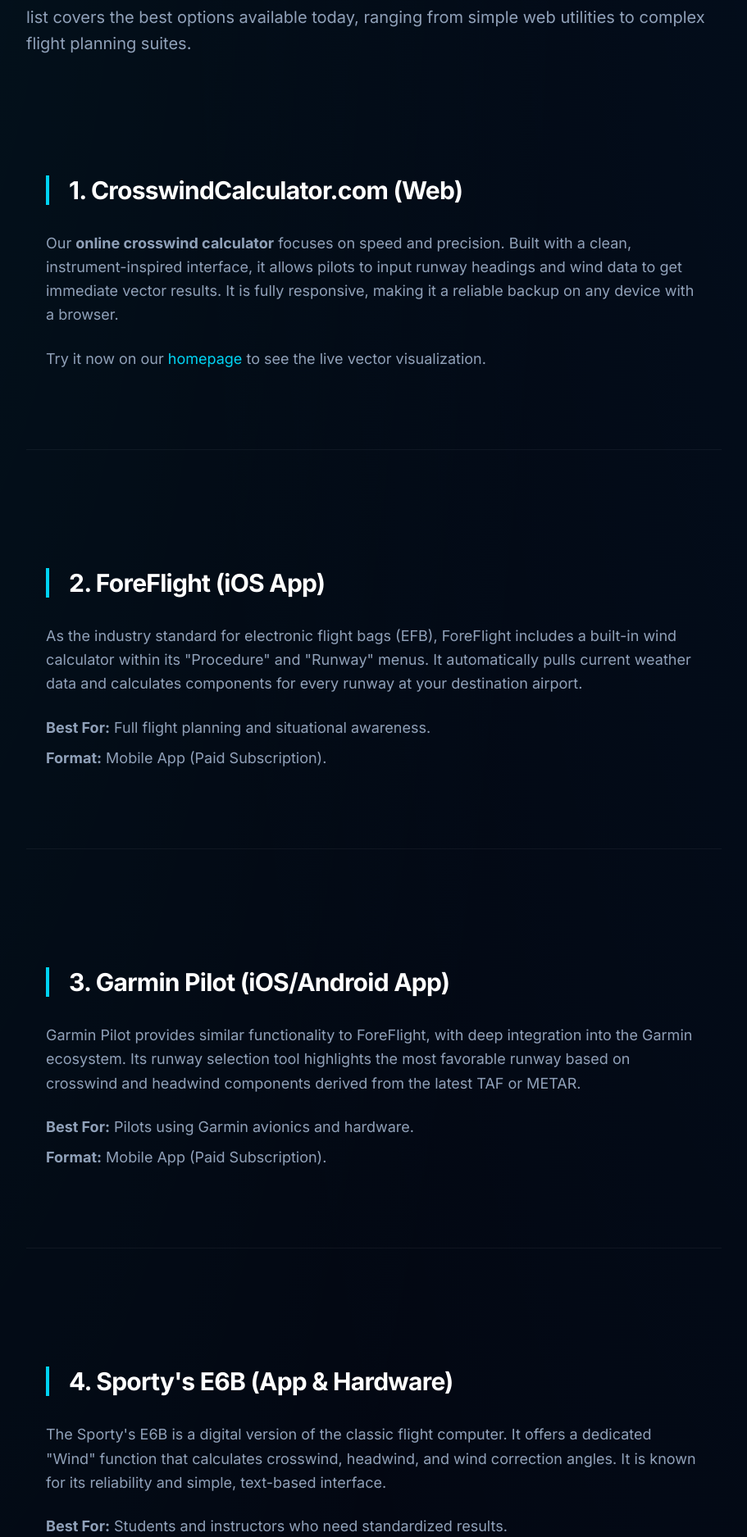
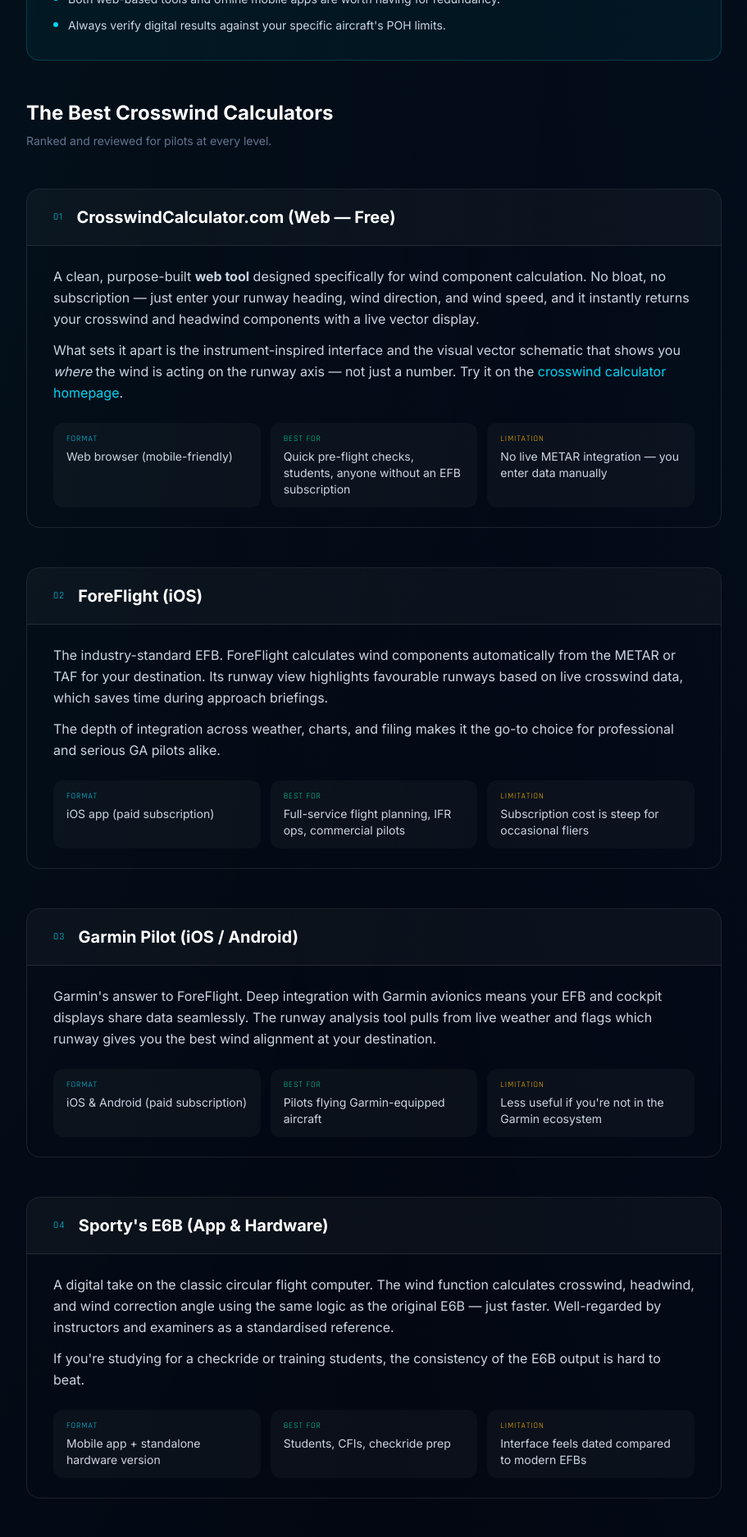
Before and after one commit to stuartmarsden77-gif/crosswind_calculator, a Next.js app: page /guides/best-crosswind-calculators in a window 1280 px wide. Shown: the part 640-2515 px from the top of the page at 82% size, without its empty margins (184-1095 px from the left). Built offline with nearby package versions, Linux system fonts and the light colour scheme.

Commit message:
Update Best Crosswind Calculators roundup guide with structured content

```diff
--- a/src/app/guides/best-crosswind-calculators/page.tsx
+++ b/src/app/guides/best-crosswind-calculators/page.tsx
@@ -1,13 +1,54 @@
 import Navbar from "@/components/Navbar";
 import Footer from "@/components/Footer";
-import SEOSection from "@/components/SEOSection";
 import Link from "next/link";
 import { Metadata } from "next";
 
 export const metadata: Metadata = {
-  title: "Best Crosswind Calculators 2026 | Top Web & Mobile Apps",
-  description: "A roundup of the most accurate and reliable crosswind calculators for pilots. Compare web tools and mobile apps for flight planning.",
+  title: "Best Crosswind Calculators 2026 | Top Web & Mobile Apps for Pilots",
+  description: "A roundup of the most accurate and reliable crosswind calculators for pilots. Compare the top web tools and mobile apps for wind component calculation and flight planning.",
 };
+
+function ToolCard({
+  number,
+  name,
+  format,
+  bestFor,
+  limitation,
+  children,
+}: {
+  number: string;
+  name: string;
+  format: string;
+  bestFor: string;
+  limitation: string;
+  children: React.ReactNode;
+}) {
+  return (
+    <section className="border border-white/10 rounded-2xl overflow-hidden">
+      <div className="bg-white/[0.03] px-8 py-5 border-b border-white/10 flex items-center gap-4">
+        <span className="text-xs font-mono text-cyan-400 uppercase tracking-widest">{number}</span>
+        <h2 className="text-xl font-bold text-white">{name}</h2>
+      </div>
+      <div className="px-8 py-6 space-y-4">
+        <div className="text-slate-300 leading-relaxed space-y-3">{children}</div>
+        <div className="grid grid-cols-1 sm:grid-cols-3 gap-3 pt-2">
+          <div className="bg-white/[0.03] rounded-xl px-4 py-3">
+            <p className="text-[10px] font-mono text-cyan-400 uppercase tracking-widest mb-1">Format</p>
+            <p className="text-sm text-slate-300">{format}</p>
+          </div>
+          <div className="bg-white/[0.03] rounded-xl px-4 py-3">
+            <p className="text-[10px] font-mono text-emerald-400 uppercase tracking-widest mb-1">Best For</p>
+            <p className="text-sm text-slate-300">{bestFor}</p>
+          </div>
+          <div className="bg-white/[0.03] rounded-xl px-4 py-3">
+            <p className="text-[10px] font-mono text-amber-400 uppercase tracking-widest mb-1">Limitation</p>
+            <p className="text-sm text-slate-300">{limitation}</p>
+          </div>
+        </div>
+      </div>
+    </section>
+  );
+}
 
 export default function BestCrosswindCalculators() {
   return (
@@ -15,104 +56,182 @@
       <Navbar />
 
       <main className="flex-grow pt-24 pb-24">
-        <div className="max-w-4xl mx-auto px-6">
-          <h1 className="text-4xl md:text-6xl font-bold text-white tracking-tighter mb-12">
-            Top <span className="text-cyan-400">Crosswind Calculators</span> for Pilots
+        <div className="max-w-4xl mx-auto px-6 space-y-12">
+
+          {/* Header */}
+          <div>
+            <h1 className="text-4xl md:text-6xl font-bold text-white tracking-tighter mb-6">
+              Best <span className="text-cyan-400">Crosswind Calculators</span> for Pilots
             </h1>
+            <p className="text-xl text-slate-400 leading-relaxed">
+              Managing wind components is one of those tasks that never gets fully &ldquo;routine.&rdquo; Whether you&apos;re a student solo-ing for the first time or a line pilot at a busy hub, having the right tool to quickly verify crosswind and headwind components is a genuine safety asset. Here&apos;s a breakdown of the best options out there right now.
+            </p>
+          </div>
 
-          <div className="prose prose-invert prose-cyan max-w-none space-y-12 text-slate-300">
-            <section className="bg-white/5 p-8 rounded-3xl border border-white/10">
-              <h2 className="text-2xl font-bold text-white mb-4">Key Takeaways</h2>
-              <ul className="list-disc pl-6 space-y-2">
-                <li>Crosswind calculators eliminate manual error during high-workload phases.</li>
-                <li>Modern apps integrate live METAR data for instant results.</li>
-                <li>Both web-based tools and offline mobile apps are key for redundancy.</li>
-                <li>Always verify digital results against your aircraft's specific POH limits.</li>
+          {/* Key Takeaways */}
+          <section className="bg-cyan-400/5 border border-cyan-400/20 rounded-2xl p-8">
+            <h2 className="text-xl font-bold text-white mb-5">Key Takeaways</h2>
+            <ul className="space-y-3">
+              {[
+                "Crosswind calculators eliminate manual error during high-workload phases.",
+                "Modern apps integrate live METAR data for instant results.",
+                "Both web-based tools and offline mobile apps are worth having for redundancy.",
+                "Always verify digital results against your specific aircraft's POH limits.",
+              ].map((item) => (
+                <li key={item} className="flex items-start gap-3 text-slate-300 text-sm">
+                  <span className="mt-1.5 w-1.5 h-1.5 rounded-full bg-cyan-400 flex-shrink-0" />
+                  {item}
+                </li>
+              ))}
             </ul>
           </section>
 
-            <p className="text-xl text-slate-400 leading-relaxed">
-              Choosing the right tool for wind decomposition is a matter of safety and efficiency. This list covers the best options available today, ranging from simple web utilities to complex flight planning suites.
-            </p>
+          {/* Section heading */}
+          <div>
+            <h2 className="text-2xl font-bold text-white mb-2">The Best Crosswind Calculators</h2>
+            <p className="text-slate-500 text-sm">Ranked and reviewed for pilots at every level.</p>
+          </div>
 
-            <SEOSection title="1. CrosswindCalculator.com (Web)">
+          {/* Tool listings */}
+          <ToolCard
+            number="01"
+            name="CrosswindCalculator.com (Web — Free)"
+            format="Web browser (mobile-friendly)"
+            bestFor="Quick pre-flight checks, students, anyone without an EFB subscription"
+            limitation="No live METAR integration — you enter data manually"
+          >
             <p>
-                Our <strong>online crosswind calculator</strong> focuses on speed and precision. Built with a clean, instrument-inspired interface, it allows pilots to input runway headings and wind data to get immediate vector results. It is fully responsive, making it a reliable backup on any device with a browser.
+              A clean, purpose-built <strong>web tool</strong> designed specifically for wind component calculation. No bloat, no subscription — just enter your runway heading, wind direction, and wind speed, and it instantly returns your crosswind and headwind components with a live vector display.
             </p>
             <p>
-                Try it now on our <Link href="/" className="text-cyan-400 hover:underline">homepage</Link> to see the live vector visualization.
+              What sets it apart is the instrument-inspired interface and the visual vector schematic that shows you <em>where</em> the wind is acting on the runway axis — not just a number. Try it on the{" "}
+              <Link href="/" className="text-cyan-400 hover:underline">
+                crosswind calculator homepage
+              </Link>
+              .
             </p>
-            </SEOSection>
+          </ToolCard>
 
-            <SEOSection title="2. ForeFlight (iOS App)">
+          <ToolCard
+            number="02"
+            name="ForeFlight (iOS)"
+            format="iOS app (paid subscription)"
+            bestFor="Full-service flight planning, IFR ops, commercial pilots"
+            limitation="Subscription cost is steep for occasional fliers"
+          >
             <p>
-                As the industry standard for electronic flight bags (EFB), ForeFlight includes a built-in wind calculator within its "Procedure" and "Runway" menus. It automatically pulls current weather data and calculates components for every runway at your destination airport.
-              </p>
-              <ul className="list-none space-y-2">
-                <li><strong>Best For:</strong> Full flight planning and situational awareness.</li>
-                <li><strong>Format:</strong> Mobile App (Paid Subscription).</li>
-              </ul>
-            </SEOSection>
-
-            <SEOSection title="3. Garmin Pilot (iOS/Android App)">
-              <p>
-                Garmin Pilot provides similar functionality to ForeFlight, with deep integration into the Garmin ecosystem. Its runway selection tool highlights the most favorable runway based on crosswind and headwind components derived from the latest TAF or METAR.
-              </p>
-              <ul className="list-none space-y-2">
-                <li><strong>Best For:</strong> Pilots using Garmin avionics and hardware.</li>
-                <li><strong>Format:</strong> Mobile App (Paid Subscription).</li>
-              </ul>
-            </SEOSection>
-
-            <SEOSection title="4. Sporty's E6B (App & Hardware)">
-              <p>
-                The Sporty's E6B is a digital version of the classic flight computer. It offers a dedicated "Wind" function that calculates crosswind, headwind, and wind correction angles. It is known for its reliability and simple, text-based interface.
-              </p>
-              <ul className="list-none space-y-2">
-                <li><strong>Best For:</strong> Students and instructors who need standardized results.</li>
-                <li><strong>Format:</strong> Mobile App / Standalone Device.</li>
-              </ul>
-            </SEOSection>
-
-            <SEOSection title="5. E6B Flight Computer (Web)">
-              <p>
-                This is a comprehensive web-based suite of aviation tools. Its crosswind calculator is detailed, often providing results for multiple airports simultaneously. While the interface is more traditional, the data density is high.
-              </p>
-              <ul className="list-none space-y-2">
-                <li><strong>Best For:</strong> Pre-flight planning on a desktop.</li>
-                <li><strong>Format:</strong> Web Browser.</li>
-              </ul>
-            </SEOSection>
-
-            <SEOSection title="6. AeroWeather (App)">
-              <p>
-                AeroWeather is a dedicated weather tool that provides METAR and TAF data in a readable format. It includes a specific "Runway" view that calculates wind components for the selected airport, making it a quick reference during pre-flight checks.
-              </p>
-              <ul className="list-none space-y-2">
-                <li><strong>Best For:</strong> Rapid weather checks and runway assessments.</li>
-                <li><strong>Format:</strong> Mobile App.</li>
-              </ul>
-            </SEOSection>
-
-            <SEOSection title="How These Tools Assist Pilots">
-              <p>
-                Wind calculation tools serve as a critical safety net. By providing instantaneous results, they allow pilots to focus on aircraft control and decision-making rather than mental arithmetic.
+              The industry-standard EFB. ForeFlight calculates wind components automatically from the METAR or TAF for your destination. Its runway view highlights favourable runways based on live crosswind data, which saves time during approach briefings.
             </p>
             <p>
-                These tools help by:
+              The depth of integration across weather, charts, and filing makes it the go-to choice for professional and serious GA pilots alike.
             </p>
-              <ul className="list-disc pl-6 space-y-4">
-                <li><strong>Reducing Workload:</strong> Automated calculation frees up mental capacity during the approach phase.</li>
-                <li><strong>Standardizing Data:</strong> Digital tools use exact trigonometric formulas, providing consistent results every time.</li>
-                <li><strong>Visualizing Vectors:</strong> Many tools show the wind's direction relative to the runway, making it easier to anticipate lateral drift.</li>
-                <li><strong>Identifying Risks:</strong> Instant comparisons against POH limits help in making timely go-around or diversion decisions.</li>
-              </ul>
-            </SEOSection>
+          </ToolCard>
 
-            <p className="text-slate-400">
-              Combine these tools with our <Link href="/guides/how-to-calculate-crosswind" className="text-cyan-400 hover:underline">how-to guide</Link> to support you maintain a backup skill set for manual calculation.
+          <ToolCard
+            number="03"
+            name="Garmin Pilot (iOS / Android)"
+            format="iOS & Android (paid subscription)"
+            bestFor="Pilots flying Garmin-equipped aircraft"
+            limitation="Less useful if you're not in the Garmin ecosystem"
+          >
+            <p>
+              Garmin&apos;s answer to ForeFlight. Deep integration with Garmin avionics means your EFB and cockpit displays share data seamlessly. The runway analysis tool pulls from live weather and flags which runway gives you the best wind alignment at your destination.
             </p>
+          </ToolCard>
+
+          <ToolCard
+            number="04"
+            name="Sporty's E6B (App & Hardware)"
+            format="Mobile app + standalone hardware version"
+            bestFor="Students, CFIs, checkride prep"
+            limitation="Interface feels dated compared to modern EFBs"
+          >
+            <p>
+              A digital take on the classic circular flight computer. The wind function calculates crosswind, headwind, and wind correction angle using the same logic as the original E6B — just faster. Well-regarded by instructors and examiners as a standardised reference.
+            </p>
+            <p>
+              If you&apos;re studying for a checkride or training students, the consistency of the E6B output is hard to beat.
+            </p>
+          </ToolCard>
+
+          <ToolCard
+            number="05"
+            name="E6B Flight Computer (Web)"
+            format="Web browser"
+            bestFor="Desktop pre-flight planning, multi-stop trip prep"
+            limitation="Interface is dense — not ideal for quick cockpit reference"
+          >
+            <p>
+              A comprehensive web-based suite of aviation calculation tools. The crosswind calculator here is solid, providing detailed breakdowns and supporting multiple airports side-by-side. More traditional interface but the data is accurate and well-presented.
+            </p>
+          </ToolCard>
+
+          <ToolCard
+            number="06"
+            name="AeroWeather (iOS / Android)"
+            format="iOS & Android (free + paid tiers)"
+            bestFor="Quick weather checks and runway assessments on the ramp"
+            limitation="Not a full flight planner — weather and wind only"
+          >
+            <p>
+              Primarily a METAR/TAF reader, but its runway view is genuinely useful. Select an airport, pick a runway, and AeroWeather calculates the crosswind and headwind components from the latest observation. Fast to load and well-designed for mobile use.
+            </p>
+          </ToolCard>
+
+          {/* Why these tools help */}
+          <section className="space-y-6">
+            <h2 className="text-2xl font-bold text-white">Why Do These Tools Actually Help?</h2>
+            <p className="text-slate-400">Worth spelling out for newer pilots specifically:</p>
+
+            <div className="space-y-4">
+              {[
+                {
+                  label: "Reduces cockpit workload",
+                  body: "Mental math on short final when you're also managing comms, checklists, and traffic is a recipe for error. Having a number pre-calculated lets you focus on flying.",
+                },
+                {
+                  label: "Standardises the output",
+                  body: "Every tool listed above uses the same trigonometric formula. The result is consistent regardless of who's running the numbers.",
+                },
+                {
+                  label: "Makes limits tangible",
+                  body: "Looking at a 22-knot wind on a METAR doesn't immediately tell you if that's a problem. Seeing '18.5 knots crosswind' compared to your aircraft's 15-knot demonstrated limit does.",
+                },
+                {
+                  label: "Supports go/no-go decisions",
+                  body: "When you're close to your personal minimums or aircraft limits, having a precise number removes ambiguity and keeps the decision defensible.",
+                },
+              ].map(({ label, body }) => (
+                <div key={label} className="flex gap-4 p-5 bg-white/[0.02] border border-white/5 rounded-xl">
+                  <span className="mt-1 w-2 h-2 rounded-full bg-cyan-400 flex-shrink-0" />
+                  <div>
+                    <p className="font-semibold text-white mb-1">{label}</p>
+                    <p className="text-slate-400 text-sm leading-relaxed">{body}</p>
                   </div>
+                </div>
+              ))}
+            </div>
+          </section>
+
+          {/* Bottom line */}
+          <section className="bg-white/[0.03] border border-white/10 rounded-2xl px-8 py-7 space-y-3">
+            <h2 className="text-xl font-bold text-white">Bottom Line</h2>
+            <p className="text-slate-400 leading-relaxed">
+              For day-to-day flying, a combination of a free web tool (like{" "}
+              <Link href="/" className="text-cyan-400 hover:underline">
+                CrosswindCalculator.com
+              </Link>
+              ) for quick checks and a paid EFB (ForeFlight or Garmin Pilot) for full trip planning covers virtually every scenario. Don&apos;t rely on one tool exclusively — redundancy matters in aviation.
+            </p>
+            <p className="text-slate-400 leading-relaxed">
+              Combine these tools with our{" "}
+              <Link href="/guides/how-to-calculate-crosswind" className="text-cyan-400 hover:underline">
+                manual calculation guide
+              </Link>{" "}
+              to maintain a backup skill set for when digital tools aren&apos;t available.
+            </p>
+          </section>
+
         </div>
       </main>
 
```
Lines whose indentation alone changed are shown as unchanged.
